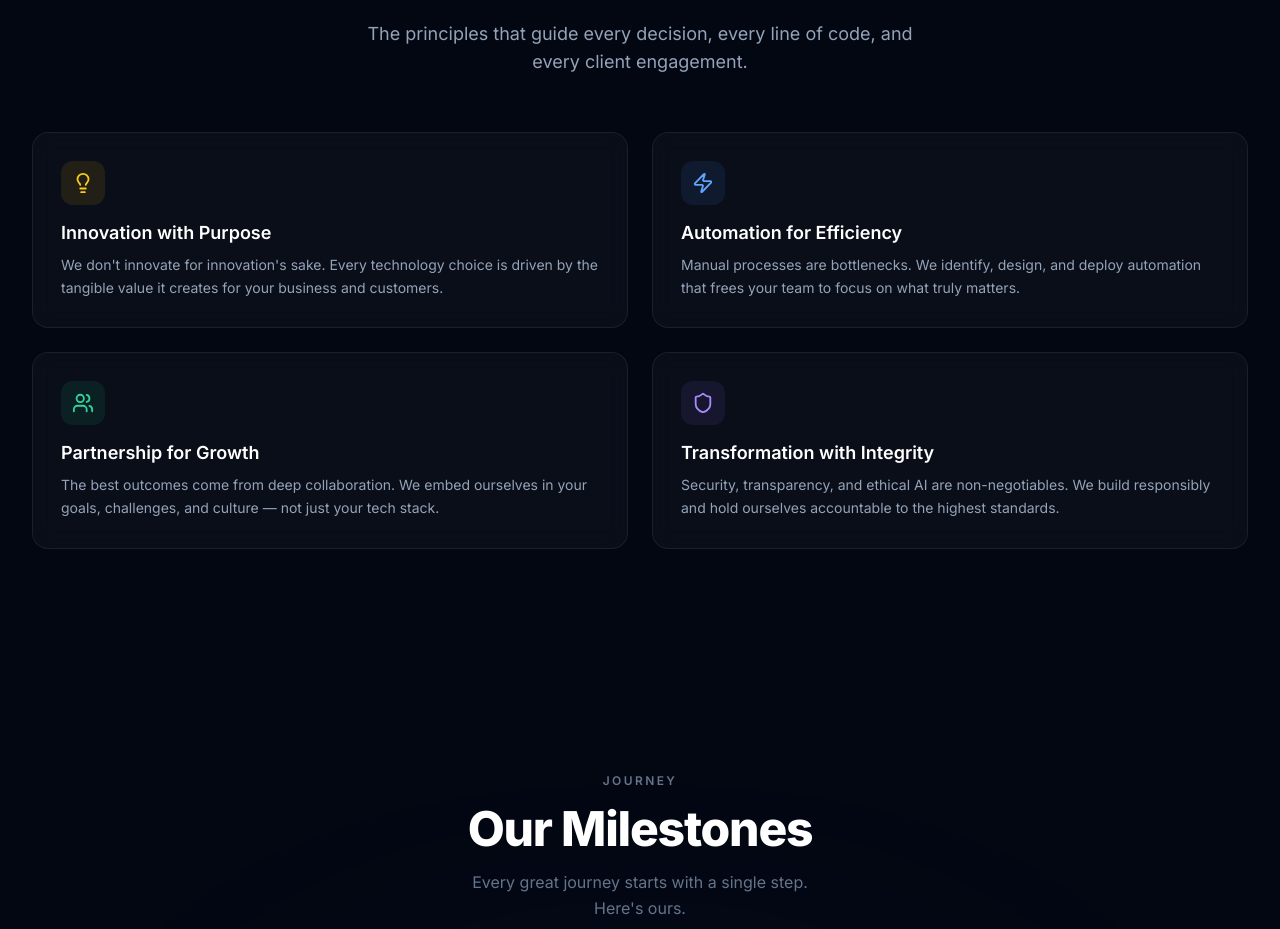
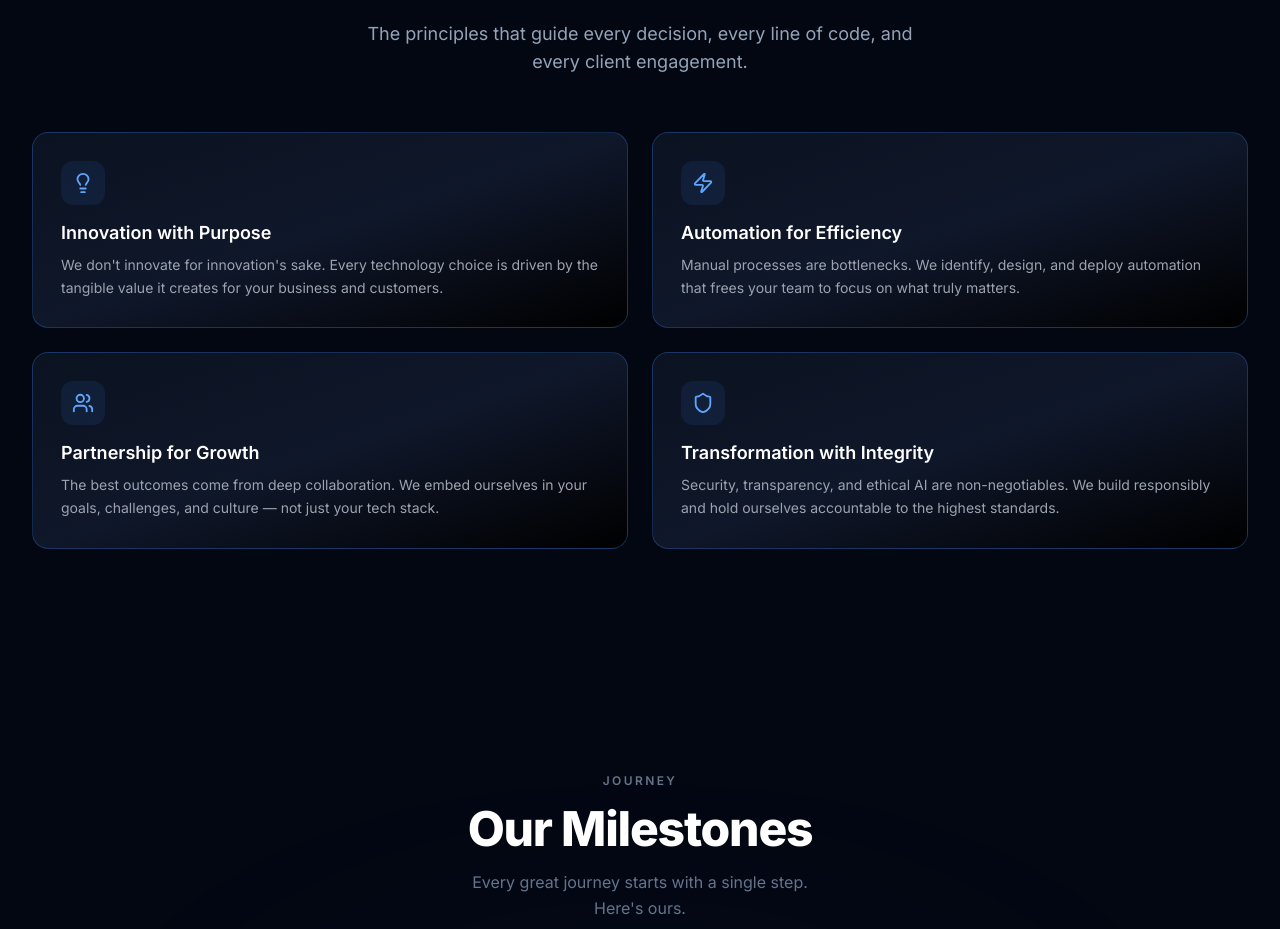
Before and after one commit to raghutammina-ai/digitaltechs, a Next.js app: page /about in a window 1280 px wide. Shown: the part 1382-2311 px from the top of the page. Built offline with nearby package versions, Linux system fonts and the light colour scheme; no server answers.

Commit message:
update: values section blue UI

```diff
--- a/src/app/about/page.tsx
+++ b/src/app/about/page.tsx
@@ -13,33 +13,21 @@ const values = [
     icon: Lightbulb,
     title: 'Innovation with Purpose',
     desc: 'We don\'t innovate for innovation\'s sake. Every technology choice is driven by the tangible value it creates for your business and customers.',
-    iconColor: 'text-yellow-400',
-    glowColor: 'group-hover:border-yellow-500/40',
-    iconBg: 'bg-yellow-500/10',
   },
   {
     icon: Zap,
     title: 'Automation for Efficiency',
     desc: 'Manual processes are bottlenecks. We identify, design, and deploy automation that frees your team to focus on what truly matters.',
-    iconColor: 'text-blue-400',
-    glowColor: 'group-hover:border-blue-500/40',
-    iconBg: 'bg-blue-500/10',
   },
   {
     icon: Users,
     title: 'Partnership for Growth',
     desc: 'The best outcomes come from deep collaboration. We embed ourselves in your goals, challenges, and culture — not just your tech stack.',
-    iconColor: 'text-emerald-400',
-    glowColor: 'group-hover:border-emerald-500/40',
-    iconBg: 'bg-emerald-500/10',
   },
   {
     icon: Shield,
     title: 'Transformation with Integrity',
     desc: 'Security, transparency, and ethical AI are non-negotiables. We build responsibly and hold ourselves accountable to the highest standards.',
-    iconColor: 'text-violet-400',
-    glowColor: 'group-hover:border-violet-500/40',
-    iconBg: 'bg-violet-500/10',
   },
 ]
 
@@ -186,21 +174,19 @@ export default function AboutPage() {
           <div className="grid grid-cols-1 md:grid-cols-2 gap-6">
             {values.map((v, i) => (
               <AnimatedSection key={v.title} delay={i * 0.1}>
-                <div
-                  className={`group relative flex flex-col gap-4 rounded-2xl p-7 h-full border border-white/[0.07] ${v.glowColor} transition-all duration-300 ease-in-out hover:scale-[1.02] hover:shadow-xl`}
-                  style={{ background: 'rgba(255,255,255,0.03)', backdropFilter: 'blur(12px)' }}
-                >
+                <div className="group flex flex-col gap-4 rounded-2xl p-7 h-full bg-gradient-to-br from-[#0B1220] via-[#0F172A] to-black border border-blue-500/30 hover:border-blue-400 hover:shadow-[0_0_30px_rgba(59,130,246,0.5)] hover:-translate-y-1 transition-all duration-300">
+
                   {/* Icon */}
-                  <div className={`w-11 h-11 ${v.iconBg} ${v.iconColor} rounded-xl flex items-center justify-center flex-shrink-0`}>
-                    <v.icon size={22} />
+                  <div className="w-11 h-11 bg-blue-500/10 rounded-xl flex items-center justify-center flex-shrink-0">
+                    <v.icon size={22} className="text-blue-400 group-hover:text-blue-300 transition-colors duration-300" />
                   </div>
 
                   {/* Text */}
                   <div>
-                    <h3 className="text-white font-semibold text-lg mb-2 leading-snug">
+                    <h3 className="text-white font-semibold text-lg mb-2 leading-snug group-hover:text-blue-400 transition-colors duration-300">
                       {v.title}
                     </h3>
-                    <p className="text-slate-400 text-sm leading-relaxed">
+                    <p className="text-gray-400 text-sm leading-relaxed group-hover:text-gray-300 transition-colors duration-300">
                       {v.desc}
                     </p>
                   </div>
```
